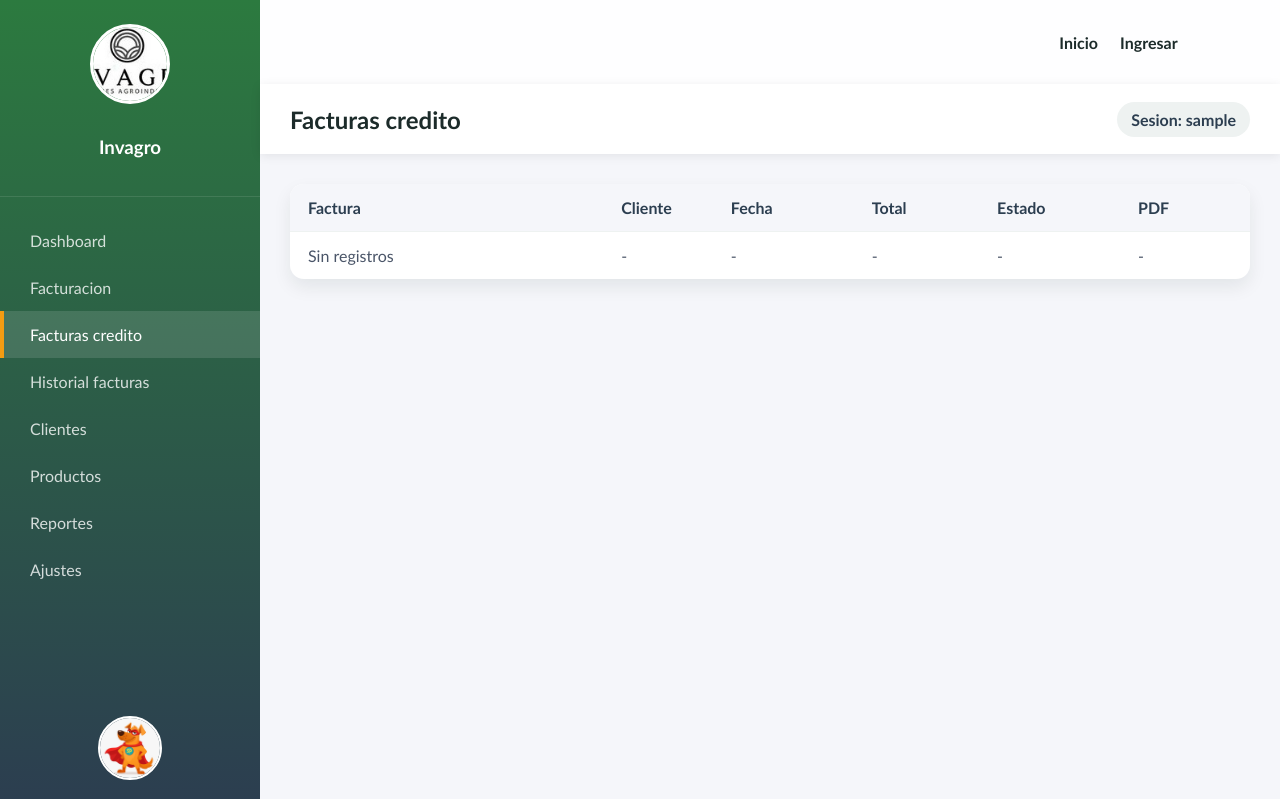
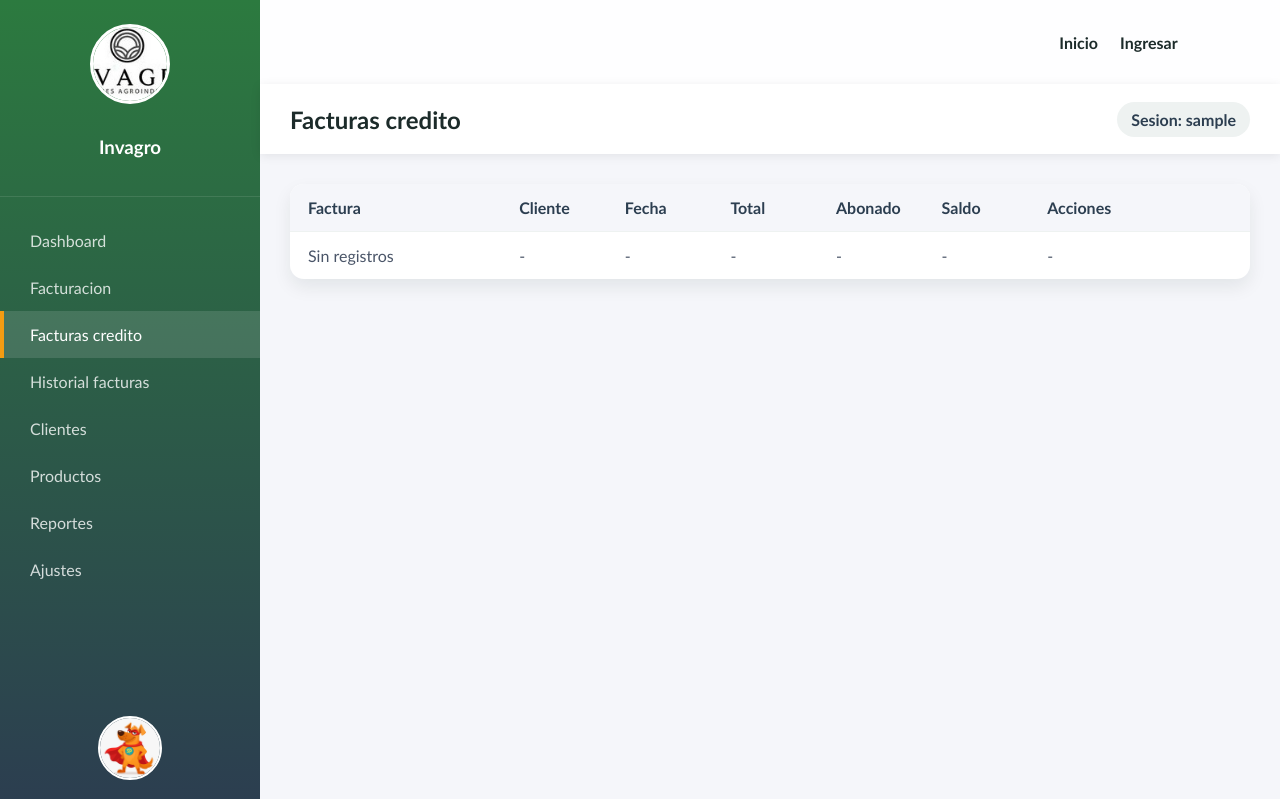
Before and after one commit to Luisfer8904/Sistema-de-facturacion-Invagro, a Flask app: page /facturas/credito in a window 1280 px wide. Shown: the top 799 px of the page. Run offline with Flask 3, Linux system fonts and the light colour scheme; the visitor is signed in with stand-in values (Sample User, id 1); data that the repository does not hold is empty; parts of the project's set-up code (start-up, migrations or seed data) failed here and were passed over.

Commit message:
abonos en facturas de credito

```diff
--- a/backend/app.py
+++ b/backend/app.py
@@ -25,6 +25,7 @@ from reportlab.platypus import (
 )
 
 from models import (
+    AbonoFactura,
     AjustesNegocio,
     Categoria,
     Cliente,
@@ -627,6 +628,8 @@ def create_app():
         facturas = []
         for factura in facturas_raw:
             fecha_label = factura.fecha.strftime("%d/%m/%Y") if factura.fecha else "-"
+            abonado = factura.pago or Decimal("0")
+            saldo = (factura.total or Decimal("0")) - abonado
             facturas.append(
                 {
                     "id": factura.id,
@@ -635,6 +638,8 @@ def create_app():
                     "fecha": factura.fecha,
                     "fecha_label": fecha_label,
                     "total": factura.total,
+                    "abonado": abonado,
+                    "saldo": saldo,
                     "estado_label": "credito",
                     "pdf_filename": factura.pdf_filename,
                 }
@@ -662,9 +667,64 @@ def create_app():
             return redirect(url_for("facturas_credito"))
 
         try:
+            usuario = User.query.filter_by(username=session["user"]).first()
+            usuario_id = usuario.id if usuario else None
+            saldo = (factura.total or Decimal("0")) - (factura.pago or Decimal("0"))
+            if saldo > 0:
+                db.session.add(
+                    AbonoFactura(
+                        factura_id=factura.id,
+                        usuario_id=usuario_id,
+                        monto=saldo,
+                        fecha=datetime.utcnow(),
+                    )
+                )
             factura.estado = "pagada"
             factura.pago = factura.total
             factura.cambio = Decimal("0")
+            db.session.commit()
+        except SQLAlchemyError:
+            db.session.rollback()
+        return redirect(url_for("facturas_credito"))
+
+    @app.post("/facturas/credito/<int:factura_id>/abonos")
+    def registrar_abono_factura(factura_id):
+        if not session.get("user"):
+            return redirect(url_for("login"))
+
+        try:
+            monto_raw = request.form.get("monto", "0").strip()
+            monto = Decimal(monto_raw)
+        except Exception:
+            return redirect(url_for("facturas_credito"))
+        if monto <= 0:
+            return redirect(url_for("facturas_credito"))
+
+        factura = FacturaContado.query.get_or_404(factura_id)
+        if factura.estado != "credito":
+            return redirect(url_for("facturas_credito"))
+
+        pago_actual = factura.pago or Decimal("0")
+        saldo = (factura.total or Decimal("0")) - pago_actual
+        if monto > saldo:
+            return redirect(url_for("facturas_credito"))
+
+        try:
+            usuario = User.query.filter_by(username=session["user"]).first()
+            usuario_id = usuario.id if usuario else None
+            db.session.add(
+                AbonoFactura(
+                    factura_id=factura.id,
+                    usuario_id=usuario_id,
+                    monto=monto,
+                    fecha=datetime.utcnow(),
+                )
+            )
+            factura.pago = pago_actual + monto
+            nuevo_saldo = saldo - monto
+            if nuevo_saldo <= 0:
+                factura.estado = "pagada"
+                factura.cambio = Decimal("0")
             db.session.commit()
         except SQLAlchemyError:
             db.session.rollback()
--- a/backend/static/css/styles.css
+++ b/backend/static/css/styles.css
@@ -888,6 +888,10 @@ body {
   grid-template-columns: 2fr 0.7fr 0.9fr 0.8fr 0.9fr 0.6fr;
 }
 
+.table-seven {
+  grid-template-columns: 1.6fr 0.8fr 0.8fr 0.8fr 0.8fr 0.8fr 1.4fr;
+}
+
 .table-five {
   grid-template-columns: 2fr 0.7fr 0.9fr 1fr 0.6fr;
 }
@@ -905,6 +909,13 @@ body {
 
 .discount-input {
   width: 90px;
+  padding: 6px 8px;
+  border-radius: 8px;
+  border: 1px solid #dfe6e5;
+}
+
+.amount-input {
+  width: 110px;
   padding: 6px 8px;
   border-radius: 8px;
   border: 1px solid #dfe6e5;
--- a/backend/templates/facturas_credito.html
+++ b/backend/templates/facturas_credito.html
@@ -35,22 +35,24 @@
 
       <main class="content-area">
         <section class="module-table">
-          <div class="table-header table-six">
+          <div class="table-header table-seven">
             <span>Factura</span>
             <span>Cliente</span>
             <span>Fecha</span>
             <span>Total</span>
-            <span>Estado</span>
-            <span>PDF</span>
+            <span>Abonado</span>
+            <span>Saldo</span>
+            <span>Acciones</span>
           </div>
           {% if facturas %}
             {% for factura in facturas %}
-              <div class="table-row table-six">
+              <div class="table-row table-seven">
                 <span>{{ factura.numero_factura }}</span>
                 <span>{{ clientes_map.get(factura.cliente_id, 'N/A') }}</span>
                 <span>{{ factura.fecha_label }}</span>
                 <span>L {{ "%.2f"|format(factura.total or 0) }}</span>
-                <span>CREDITO</span>
+                <span>L {{ "%.2f"|format(factura.abonado or 0) }}</span>
+                <span>L {{ "%.2f"|format(factura.saldo or 0) }}</span>
                 <div class="table-actions">
                   {% if factura.pdf_filename %}
                     <a class="secondary-button" href="{{ url_for('static', filename='invoices/' ~ factura.pdf_filename) }}" target="_blank">
@@ -59,6 +61,10 @@
                   {% else %}
                     -
                   {% endif %}
+                  <form method="post" action="/facturas/credito/{{ factura.id }}/abonos">
+                    <input class="amount-input" type="number" name="monto" min="0.01" step="0.01" placeholder="Abono" required />
+                    <button class="secondary-button" type="submit">Registrar</button>
+                  </form>
                   <form method="post" action="/facturas/credito/{{ factura.id }}/cobrar" onsubmit="return confirm('¿Cobrar esta factura?');">
                     <button class="primary-button" type="submit">Cobrar factura</button>
                   </form>
@@ -66,8 +72,9 @@
               </div>
             {% endfor %}
           {% else %}
-            <div class="table-row table-six">
+            <div class="table-row table-seven">
               <span>Sin registros</span>
+              <span>-</span>
               <span>-</span>
               <span>-</span>
               <span>-</span>
```
Also changed, not shown: backend/models.py (+13 -0 lines), scripts/create_tables_mysql.sql (+13 -0 lines).
